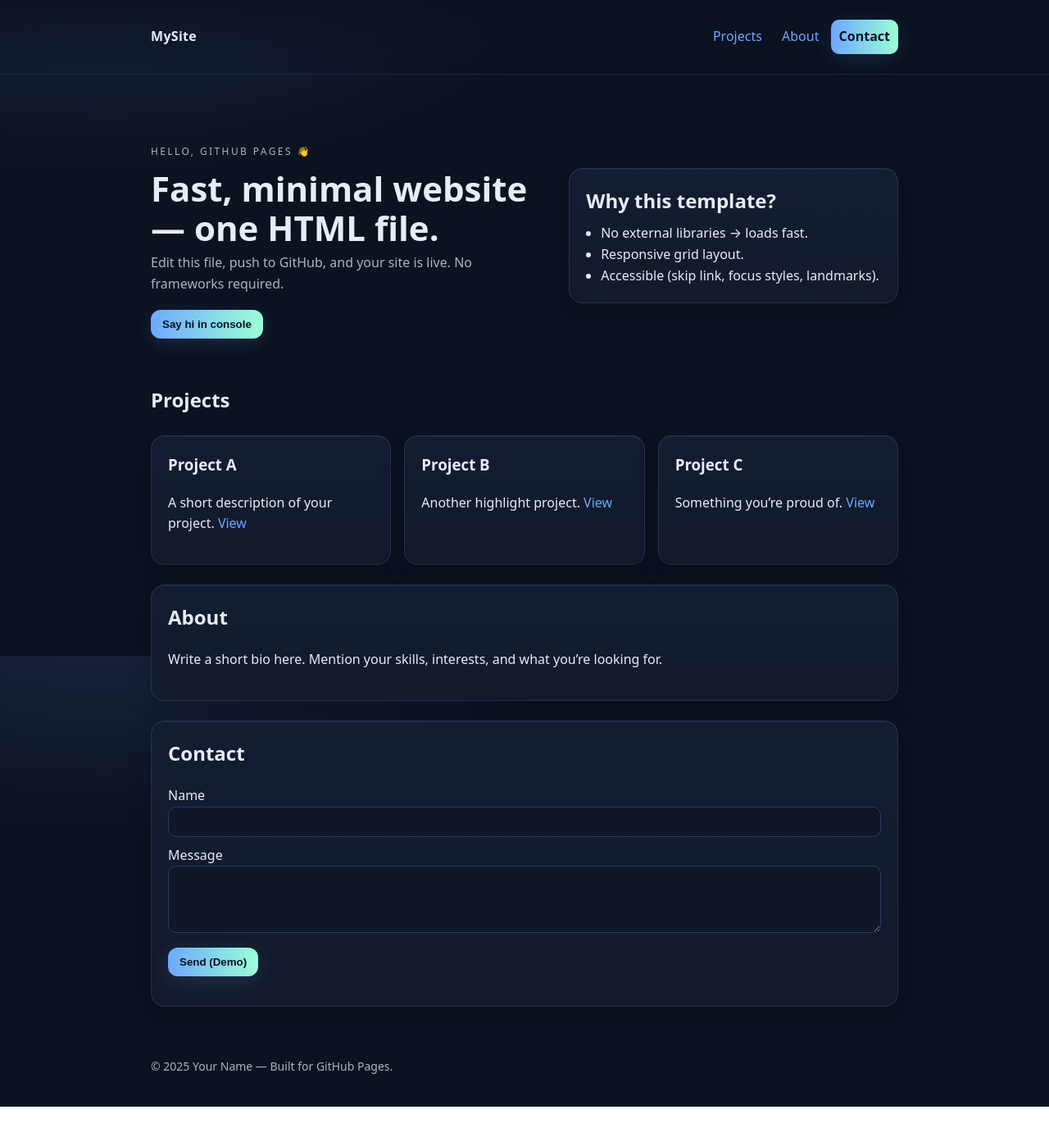
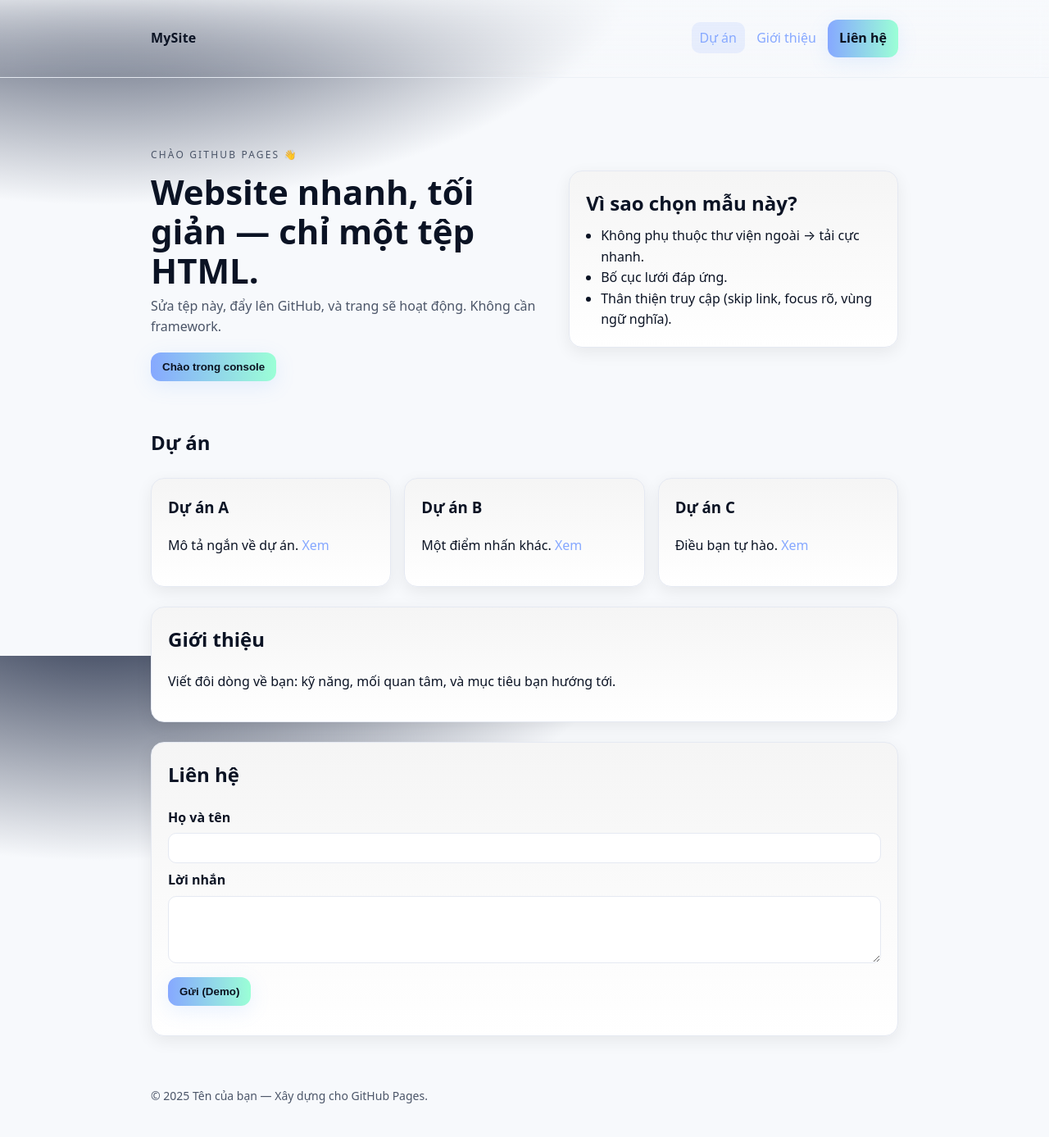
Before and after one commit to duyluong1310/Duy-with-R, a plain HTML site: page docs/index.html in a window 1280 px wide. Shown: the whole page at 82% size. Before the commit the page ends 1350 px from the top, so only its background shows below. Drawn offline with Linux system fonts and the light colour scheme.

Commit message:
Update index.html

```diff
--- a/docs/index.html
+++ b/docs/index.html
@@ -1,42 +1,78 @@
 <!doctype html>
-<html lang="en">
+<html lang="vi">
 <head>
   <meta charset="utf-8" />
   <meta name="viewport" content="width=device-width, initial-scale=1" />
-  <title>My GitHub Pages Site</title>
-  <meta name="description" content="A minimal, fast personal site hosted on GitHub Pages." />
+  <title>Trang Cá Nhân — GitHub Pages</title>
+  <meta name="description" content="Trang cá nhân tối giản, tải nhanh, triển khai trên GitHub Pages." />
+  <meta name="color-scheme" content="dark light" />
+  <meta name="theme-color" content="#0b1220" />
+  <!-- Open Graph cơ bản -->
+  <meta property="og:title" content="Trang Cá Nhân — GitHub Pages" />
+  <meta property="og:description" content="Tối giản, tinh tế, tải nhanh." />
+  <meta property="og:type" content="website" />
+
   <style>
-    /* ====== Base styles (no external libraries) ====== */
+    /* ====== Cấu hình nền tảng (không dùng thư viện ngoài) ====== */
     :root {
       --bg: #0b1220;
+      --bg-soft: #12182a;
       --card: #121a2b;
       --text: #e6edf6;
       --muted: #a9b4c5;
-      --brand: #6ea8fe;
+      --border: #243154;
+      --brand: #86a8ff;
       --brand-2: #9bffd6;
       --ring: #3a78ff55;
+      --shadow: 0 10px 30px #00000033;
     }
+    @media (prefers-color-scheme: light) {
+      :root {
+        --bg: #f7f9fc;
+        --bg-soft: #ffffff;
+        --card: #ffffff;
+        --text: #0b1324;
+        --muted: #4b5568;
+        --border: #e5e9f2;
+        --ring: #3a78ff55;
+        --shadow: 0 6px 20px #00000012;
+      }
+    }
+
     * { box-sizing: border-box; }
     html, body { height: 100%; }
     body {
-      margin: 0; font-family: system-ui, -apple-system, Segoe UI, Roboto, Arial, sans-serif;
-      background: radial-gradient(1200px 600px at 10% -10%, #1a2540 0%, var(--bg) 50%) fixed;
-      color: var(--text); line-height: 1.6;
+      margin: 0;
+      font-family: system-ui, -apple-system, Segoe UI, Roboto, Arial, sans-serif;
+      background:
+        radial-gradient(1200px 600px at 10% -10%, #1a2540 0%, var(--bg) 55%) fixed,
+        var(--bg);
+      color: var(--text);
+      line-height: 1.6;
+      -webkit-font-smoothing: antialiased;
+      -moz-osx-font-smoothing: grayscale;
     }
     a { color: var(--brand); text-decoration: none; }
     a:hover { text-decoration: underline; }
+
     .container { max-width: 960px; margin: 0 auto; padding: 24px; }
+
     header {
-      position: sticky; top: 0; backdrop-filter: blur(8px);
-      background: linear-gradient(to bottom, #0b1220cc, #0b122000);
-      border-bottom: 1px solid #1f2b43; z-index: 10;
+      position: sticky; top: 0; z-index: 10;
+      backdrop-filter: blur(8px);
+      background: linear-gradient(to bottom, color-mix(in oklab, var(--bg), transparent 20%), transparent);
+      border-bottom: 1px solid color-mix(in oklab, var(--border), transparent 40%);
     }
     .nav {
       display: flex; align-items: center; justify-content: space-between; gap: 16px;
     }
-    .logo { font-weight: 700; letter-spacing: .3px; }
-    .nav a { padding: 8px 10px; border-radius: 10px; }
-    .nav a:focus-visible { outline: 2px solid var(--ring); outline-offset: 2px; }
+    .logo { font-weight: 700; letter-spacing: .2px; }
+    nav a {
+      padding: 8px 10px; border-radius: 10px;
+    }
+    nav a[aria-current="page"] { background: color-mix(in oklab, var(--brand), transparent 85%); }
+    nav a:focus-visible { outline: 2px solid var(--ring); outline-offset: 2px; }
+
     .btn {
       display: inline-flex; align-items: center; gap: 8px;
       background: linear-gradient(90deg, var(--brand), var(--brand-2));
@@ -44,126 +80,139 @@
       box-shadow: 0 6px 24px #6ea8fe26; cursor: pointer;
     }
     .btn:focus-visible { outline: 2px solid var(--ring); outline-offset: 2px; }
+
     main { padding-top: 24px; }
     .hero {
       display: grid; grid-template-columns: 1.2fr 1fr; gap: 28px; align-items: center; padding: 48px 0;
     }
     .card {
-      background: linear-gradient(180deg, #131c31, var(--card));
-      border: 1px solid #243154; border-radius: 16px; padding: 20px;
-      box-shadow: 0 10px 30px #00000033, inset 0 1px 0 #ffffff12;
+      background: linear-gradient(180deg, color-mix(in oklab, var(--card), #000 3%), var(--card));
+      border: 1px solid var(--border); border-radius: 16px; padding: 20px; box-shadow: var(--shadow);
     }
-    .kicker { letter-spacing: .2em; text-transform: uppercase; color: var(--muted); font-size: 12px; }
+    .kicker { letter-spacing: .18em; text-transform: uppercase; color: var(--muted); font-size: 12px; }
     h1 { font-size: clamp(28px, 4vw, 42px); line-height: 1.15; margin: 10px 0 6px; }
     .sub { color: var(--muted); margin: 0 0 18px; }
     .grid { display: grid; gap: 16px; grid-template-columns: repeat(auto-fit, minmax(260px, 1fr)); }
     footer { color: var(--muted); font-size: 14px; padding: 32px 0 60px; }
-    /* Responsive */
+
+    /* Biểu mẫu */
+    .input {
+      width: 100%; padding: 10px; border-radius: 10px; border: 1px solid var(--border);
+      background: var(--bg-soft); color: var(--text);
+    }
+    label { display: block; font-weight: 600; margin: 8px 0 6px; }
+
+    /* Đáp ứng */
     @media (max-width: 800px) { .hero { grid-template-columns: 1fr; } }
-    /* Skip link for accessibility */
+
+    /* Skip link (A11y) */
     .skip { position:absolute; left:-999px; top:auto; width:1px; height:1px; overflow:hidden; }
     .skip:focus { position: static; width: auto; height: auto; padding: 8px 12px; border-radius: 8px; background: #fff3; }
+
+    /* Giảm chuyển động cho người dùng ưa tĩnh */
+    @media (prefers-reduced-motion: reduce) {
+      * { animation: none !important; transition: none !important; }
+    }
   </style>
 </head>
 <body>
-  <a class="skip" href="#content">Skip to content</a>
+  <a class="skip" href="#noidung">Bỏ qua để vào nội dung chính</a>
 
   <header>
     <div class="container nav">
       <div class="logo">MySite</div>
-      <nav aria-label="Primary">
-        <a href="#projects">Projects</a>
-        <a href="#about">About</a>
-        <a href="#contact" class="btn">Contact</a>
+      <nav aria-label="Điều hướng chính">
+        <a href="#duan" aria-current="page">Dự án</a>
+        <a href="#gioithieu">Giới thiệu</a>
+        <a href="#lienhe" class="btn">Liên hệ</a>
       </nav>
     </div>
   </header>
 
-  <main id="content" class="container">
+  <main id="noidung" class="container">
     <section class="hero">
       <div>
-        <p class="kicker">Hello, GitHub Pages 👋</p>
-        <h1>Fast, minimal website — one HTML file.</h1>
-        <p class="sub">Edit this file, push to GitHub, and your site is live. No frameworks required.</p>
-        <button class="btn" id="cta">Say hi in console</button>
+        <p class="kicker">Chào GitHub Pages 👋</p>
+        <h1>Website nhanh, tối giản — chỉ một tệp HTML.</h1>
+        <p class="sub">Sửa tệp này, đẩy lên GitHub, và trang sẽ hoạt động. Không cần framework.</p>
+        <button class="btn" id="cta">Chào trong console</button>
       </div>
-      <div class="card" role="img" aria-label="Abstract gradient card">
-        <h2 style="margin:0 0 8px">Why this template?</h2>
+
+      <div class="card" role="img" aria-label="Thẻ thông tin tổng quan">
+        <h2 style="margin:0 0 8px">Vì sao chọn mẫu này?</h2>
         <ul style="margin:0; padding-left:18px">
-          <li>No external libraries → loads fast.</li>
-          <li>Responsive grid layout.</li>
-          <li>Accessible (skip link, focus styles, landmarks).</li>
+          <li>Không phụ thuộc thư viện ngoài → tải cực nhanh.</li>
+          <li>Bố cục lưới đáp ứng.</li>
+          <li>Thân thiện truy cập (skip link, focus rõ, vùng ngữ nghĩa).</li>
         </ul>
       </div>
     </section>
 
-    <section id="projects" class="grid" aria-labelledby="projects-title">
-      <h2 id="projects-title" style="grid-column:1 / -1; margin:8px 0;">Projects</h2>
+    <section id="duan" class="grid" aria-labelledby="tieu-de-du-an">
+      <h2 id="tieu-de-du-an" style="grid-column:1 / -1; margin:8px 0;">Dự án</h2>
 
       <article class="card">
-        <h3 style="margin-top:0;">Project A</h3>
-        <p>A short description of your project. <a href="#">View</a></p>
+        <h3 style="margin-top:0;">Dự án A</h3>
+        <p>Mô tả ngắn về dự án. <a href="#">Xem</a></p>
       </article>
 
       <article class="card">
-        <h3 style="margin-top:0;">Project B</h3>
-        <p>Another highlight project. <a href="#">View</a></p>
+        <h3 style="margin-top:0;">Dự án B</h3>
+        <p>Một điểm nhấn khác. <a href="#">Xem</a></p>
       </article>
 
       <article class="card">
-        <h3 style="margin-top:0;">Project C</h3>
-        <p>Something you’re proud of. <a href="#">View</a></p>
+        <h3 style="margin-top:0;">Dự án C</h3>
+        <p>Điều bạn tự hào. <a href="#">Xem</a></p>
       </article>
     </section>
 
-    <section id="about" class="card" style="margin-top:24px">
-      <h2 style="margin-top:0;">About</h2>
-      <p>Write a short bio here. Mention your skills, interests, and what you’re looking for.</p>
+    <section id="gioithieu" class="card" style="margin-top:24px">
+      <h2 style="margin-top:0;">Giới thiệu</h2>
+      <p>Viết đôi dòng về bạn: kỹ năng, mối quan tâm, và mục tiêu bạn hướng tới.</p>
     </section>
 
-    <section id="contact" class="card" style="margin-top:24px">
-      <h2 style="margin-top:0;">Contact</h2>
-      <form id="contact-form">
-        <label>
-          Name
-          <input required name="name" style="width:100%; padding:10px; border-radius:10px; border:1px solid #2b3a60; background:#0f1627; color:var(--text)" />
-        </label>
-        <label style="display:block; margin-top:10px;">
-          Message
-          <textarea required name="msg" rows="4" style="width:100%; padding:10px; border-radius:10px; border:1px solid #2b3a60; background:#0f1627; color:var(--text)"></textarea>
-        </label>
-        <button class="btn" type="submit" style="margin-top:10px">Send (Demo)</button>
-        <p id="status" style="color:var(--muted); margin-top:10px;"></p>
+    <section id="lienhe" class="card" style="margin-top:24px">
+      <h2 style="margin-top:0;">Liên hệ</h2>
+      <form id="form-lien-he" aria-describedby="trangthai">
+        <label for="name">Họ và tên</label>
+        <input class="input" id="name" name="name" required />
+
+        <label for="msg">Lời nhắn</label>
+        <textarea class="input" id="msg" name="msg" rows="4" required></textarea>
+
+        <button class="btn" type="submit" style="margin-top:10px">Gửi (Demo)</button>
+        <p id="trangthai" style="color:var(--muted); margin-top:10px;" aria-live="polite"></p>
       </form>
     </section>
   </main>
 
   <footer class="container">
-    <p>© <span id="year"></span> Your Name — Built for GitHub Pages.</p>
+    <p>© <span id="year"></span> Tên của bạn — Xây dựng cho GitHub Pages.</p>
   </footer>
 
   <script>
-    // Minimal JS (no libraries)
+    // JS tối thiểu (không thư viện)
     document.getElementById('year').textContent = new Date().getFullYear();
 
     document.getElementById('cta').addEventListener('click', () => {
-      console.log('Hello from GitHub Pages! 🎉');
-      alert('Check the console! (F12 → Console)');
+      console.log('Xin chào từ GitHub Pages! 🎉');
+      alert('Mở Developer Tools → Console để xem lời chào!');
     });
 
-    const form = document.getElementById('contact-form');
-    const statusEl = document.getElementById('status');
+    const form = document.getElementById('form-lien-he');
+    const statusEl = document.getElementById('trangthai');
     form.addEventListener('submit', (e) => {
       e.preventDefault();
       const data = Object.fromEntries(new FormData(form).entries());
-      // Demo only — no backend on GitHub Pages.
-      statusEl.textContent = `Thanks, ${data.name}! (Form demo only, no server here.)`;
+      // Demo: GitHub Pages không có backend xử lý form.
+      statusEl.textContent = `Cảm ơn ${data.name}! (Demo, chưa có máy chủ xử lý.)`;
       form.reset();
     });
   </script>
 
-  <!-- Optional: If you prefer utility CSS, you can add Tailwind via CDN.
-       Commented out to keep this file dependency-free.
+  <!-- Tuỳ chọn: Nếu muốn dùng utility CSS, có thể bật Tailwind CDN.
+       Để giữ hiệu năng và sự tối giản, mặc định KHÔNG dùng.
   <script src="https://cdn.tailwindcss.com"></script>
   -->
 </body>
```
